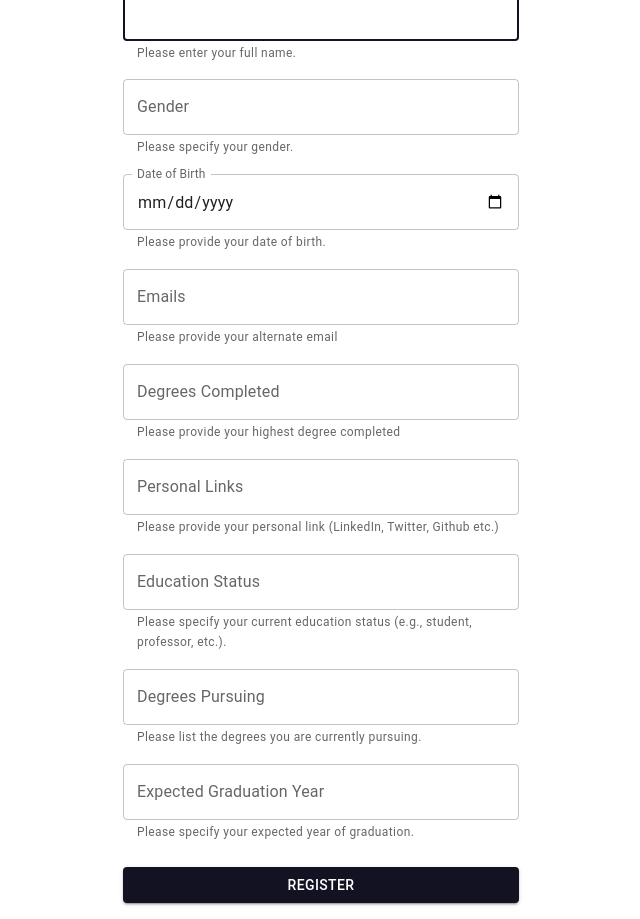
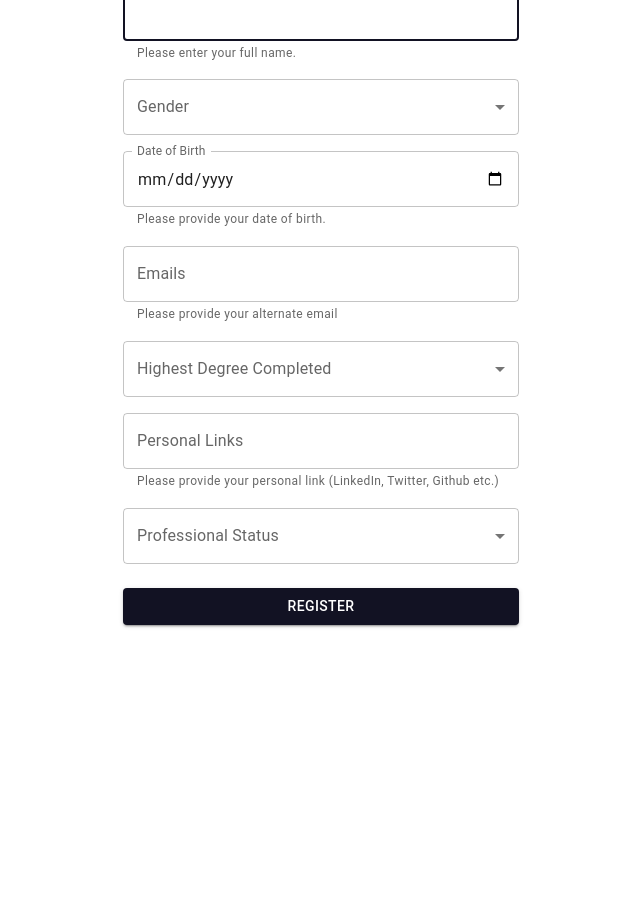
Before and after one commit to OpanniReview/OPRS-MERN, a React (Create React App) app in the folder frontend/: page /register2 in a window 1280 px wide. Shown: the part 260-1179 px from the top of the page, without its empty margins (319-959 px from the left). After the commit the page ends 901 px from the top, so only its background shows below. Built offline with nearby package versions, Linux system fonts and the light colour scheme.

Commit message:
updated registration form

```diff
--- a/frontend/src/pages/RegistrationForm.js
+++ b/frontend/src/pages/RegistrationForm.js
@@ -9,8 +9,15 @@ import Box from '@mui/material/Box';
 import LockOutlinedIcon from '@mui/icons-material/LockOutlined';
 import Typography from '@mui/material/Typography';
 import Container from '@mui/material/Container';
+import FormControl from '@mui/material/FormControl';
+import InputLabel from '@mui/material/InputLabel';
+import MenuItem from '@mui/material/MenuItem';
+import Select, { SelectChangeEvent } from '@mui/material/Select';
 
 const Registerationform = () => {
+  const [professionalStatus, setProfessionalStatus] = useState('');
+  const [gender, setGender] = useState('');
+  const [degree, setDegree] = useState('');
 
   const handleSubmit = (event) => {
     event.preventDefault();
@@ -19,11 +26,13 @@ const Registerationform = () => {
       name: data.get('name'),
       gender: data.get('gender'),
       dob: data.get('dob'),
-      educationStatus: data.get('educationStatus'),
-      degreesPursuing: data.get('degreesPursuing'),
-      expectedGraduationYear: data.get('expectedGraduationYear'),
+      professionalStatus: professionalStatus,
     });
-    // Handle registration logic here
+    console.log(data)
+  };
+
+  const handleChange = (e, setState) => {
+    setState(e.target.value)
   };
 
   return (
@@ -58,13 +67,30 @@ const Registerationform = () => {
               />
             </Grid>
             <Grid item xs={12}>
-              <TextField
+              {/* <TextField
                 fullWidth
                 name="gender"
                 id="gender"
                 label="Gender"
                 helperText="Please specify your gender."
-              />
+              /> */}
+              <FormControl fullWidth>
+                <InputLabel
+                  id="gender"
+                  >Gender</InputLabel>
+
+                <Select
+                  labelId="gender"
+                  id="select"
+                  value={gender}
+                  label="Gender"
+                  onChange={() => handleChange(setGender)}
+                  >
+                  <MenuItem value={"Male"}>Male</MenuItem>
+                  <MenuItem value={"Female"}>Female</MenuItem>
+                  <MenuItem value={"Other"}>Other</MenuItem>
+                </Select>
+              </FormControl>
             </Grid>
             <Grid item xs={12}>
               <TextField
@@ -87,13 +113,34 @@ const Registerationform = () => {
                     />
               </Grid>
               <Grid item xs={12}>
-                <TextField
+                {/* <TextField
                   fullWidth
                   name="degrees"
                   id="degrees"
-                  label="Degrees Completed"
+                  label="Highest Degree Completed"
                   helperText="Please provide your highest degree completed"
-                    />
+                    /> */}
+                <FormControl fullWidth>
+                  <InputLabel
+                    id="degree"
+                    >Highest Degree Completed</InputLabel>
+
+                  <Select
+                    labelId="degree"
+                    id="select"
+                    value={degree}
+                    label="Highest Degree Completed"
+                    onChange={() => handleChange(setDegree)}
+                    >
+                    <MenuItem value={"PhD"}>PhD</MenuItem>
+                    <MenuItem value={"PG"}>PG</MenuItem>
+                    <MenuItem value={"UG"}>UG</MenuItem>
+                    <MenuItem value={"Diploma"}>Diploma</MenuItem>
+                    <MenuItem value={"Higher-Secondary-School"}>Higher Secondary School</MenuItem>
+                    <MenuItem value={"High-School"}>High School</MenuItem>
+                    <MenuItem value={"Other"}>Other</MenuItem>
+                  </Select>
+                </FormControl>
               </Grid>
               <Grid item xs={12}>
                 <TextField
@@ -105,32 +152,24 @@ const Registerationform = () => {
                 />
               </Grid>
             <Grid item xs={12}>
-              <TextField
-                fullWidth
-                name="educationStatus"
-                id="educationStatus"
-                label="Education Status"
-                helperText="Please specify your current education status (e.g., student, professor, etc.)."
-              />
-            </Grid>
-            <Grid item xs={12}>
-              <TextField
-                fullWidth
-                name="degreesPursuing"
-                id="degreesPursuing"
-                label="Degrees Pursuing"
-                helperText="Please list the degrees you are currently pursuing."
-              />
-            </Grid>
-            <Grid item xs={12}>
-              <TextField
-                fullWidth
-                name="expectedGraduationYear"
-                id="expectedGraduationYear"
-                label="Expected Graduation Year"
-                type="number"
-                helperText="Please specify your expected year of graduation."
-              />
+              <FormControl fullWidth>
+                <InputLabel
+                  id="professionalStatus"
+                  >Professional Status</InputLabel>
+
+                <Select
+                  labelId="professionalStatus"
+                  id="select"
+                  value={professionalStatus}
+                  label="Professional Status"
+                  onChange={() => handleChange(setProfessionalStatus)}
+                  >
+                  <MenuItem value={"Professor"}>Professor</MenuItem>
+                  <MenuItem value={"Student"}>Student</MenuItem>
+                  <MenuItem value={"Corporate"}>Corporate</MenuItem>
+                  <MenuItem value={"Other"}>Other</MenuItem>
+                </Select>
+              </FormControl>
             </Grid>
           </Grid>
           <Button
```
